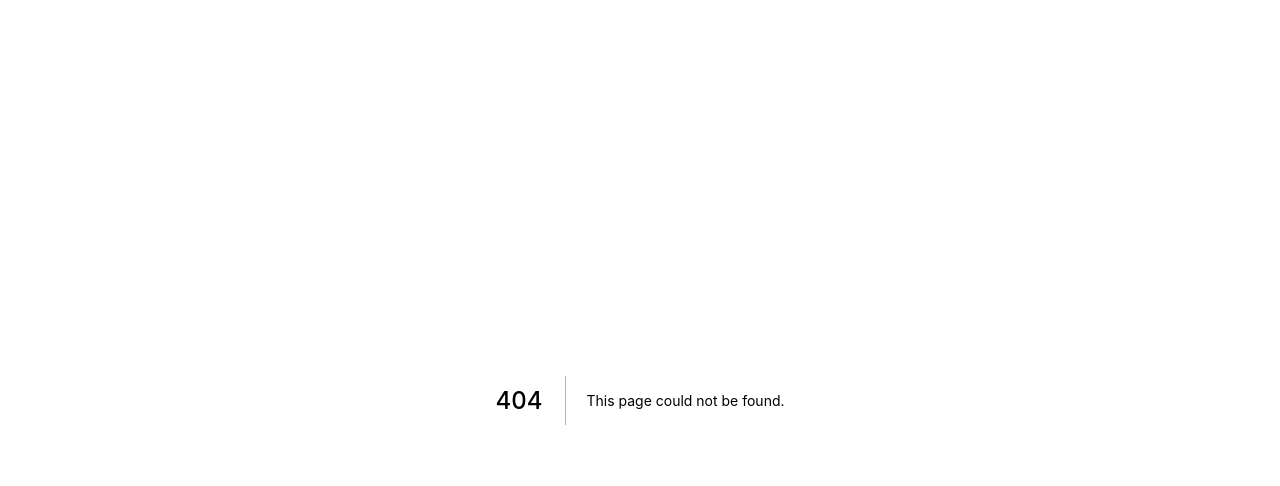
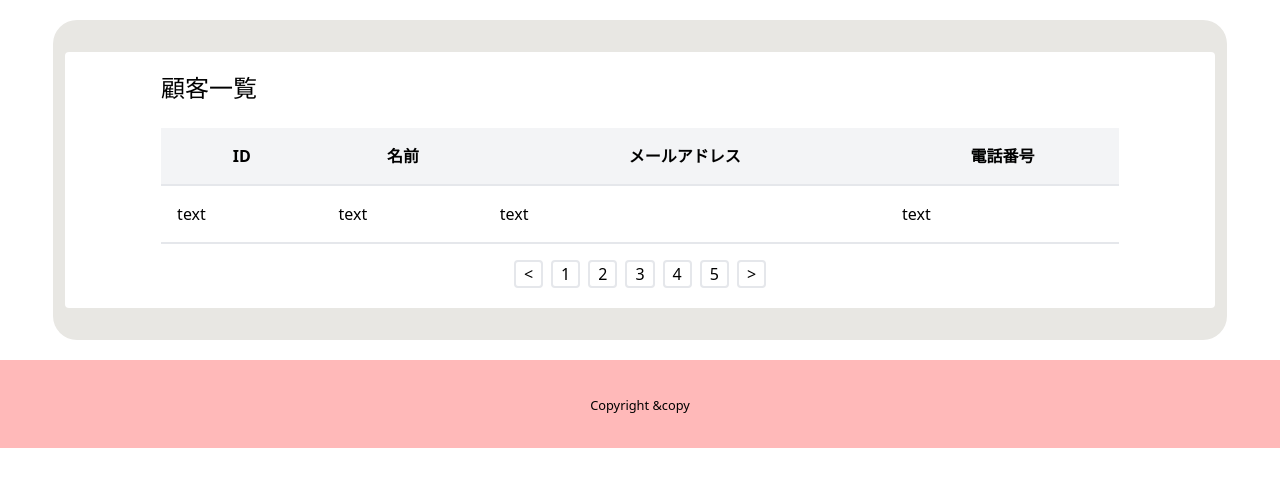
Before and after one commit to case-study07/cs-admin-frontend, a Next.js app: page /adminCustomerList in a window 1280 px wide. Before the commit this address had no page. Shown: the top 486 px of the page. Built offline with nearby package versions, Linux system fonts and the light colour scheme.

Commit message:
adminCustomerList 作成

```diff
--- /dev/null
+++ b/pages/adminCustomerList.tsx
@@ -0,0 +1,40 @@
+import { Layout } from "../components/ui";
+import { ReactNode } from "react";
+import s from "../styles/adminRegisteredCustomerList.module.css";
+
+export default function adminRegisteredCustomerList(): ReactNode {
+  return (
+    <div className={s.adminRegisteredCustomerList}>
+      <h2>顧客一覧</h2>
+      <table>
+        <tbody>
+          <tr>
+            <th>ID</th>
+            <th>名前</th>
+            <th>メールアドレス</th>
+            <th>電話番号</th>
+          </tr>
+          <tr>
+            <td>text</td>
+            <td>text</td>
+            <td>text</td>
+            <td>text</td>
+          </tr>
+        </tbody>
+      </table>
+
+      <div>
+        <ul>
+          <li>&lt;</li>
+          <li>1</li>
+          <li>2</li>
+          <li>3</li>
+          <li>4</li>
+          <li>5</li>
+          <li>&gt;</li>
+        </ul>
+      </div>
+    </div>
+  );
+}
+adminRegisteredCustomerList .Layout = Layout;
--- /dev/null
+++ b/styles/adminRegisteredCustomerList.module.css
@@ -0,0 +1,39 @@
+.adminRegisteredCustomerList{
+    @apply bg-white rounded py-5;
+
+    & h2{
+        @apply text-2xl w-10/12 mx-auto mb-6;
+    }
+
+    & table{
+        @apply w-10/12 mx-auto;
+
+        & th{
+            @apply py-4;
+        }
+
+        & td{
+            @apply py-4 pl-4;
+        }
+
+        & tr{
+            @apply border-b-2;
+        }
+
+        & tr:nth-of-type(1){
+            @apply bg-gray-100;
+        }
+    }
+
+    & > div{
+        @apply w-10/12 mx-auto mt-4;
+
+        & ul{
+            @apply flex justify-center gap-2;
+
+            & li{
+                @apply border-2 px-2 rounded;
+            }
+        }
+    }
+}
```
